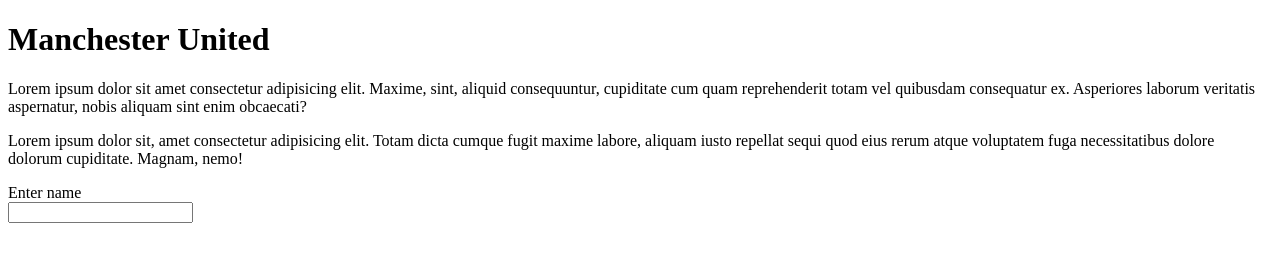
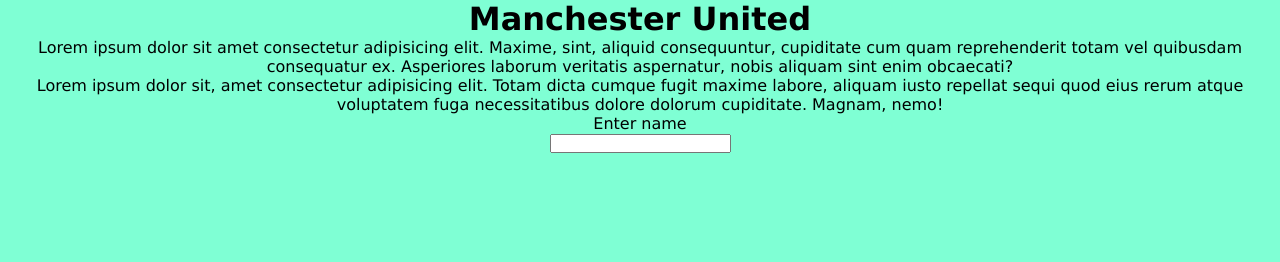
Before and after one commit to gentrit-hoxha/manchester, a plain HTML site: page index.html in a window 1280 px wide. Drawn offline with Linux system fonts and the light colour scheme.

Commit message:
secondcommit

```diff
--- a/index.html
+++ b/index.html
@@ -5,6 +5,7 @@
     <meta http-equiv="X-UA-Compatible" content="IE=edge">
     <meta name="viewport" content="width=device-width, initial-scale=1.0">
     <title>Main webpage</title>
+    <link rel="stylesheet" href="style.css">
 </head>
 <body>
        <h1>Manchester United</h1>
--- /dev/null
+++ b/style.css
@@ -0,0 +1,13 @@
+ *{
+     margin: 0;
+     padding: 0;
+     box-sizing: border-box;
+ }
+
+
+ body {
+     background-color: aquamarine;
+     text-align: center;
+     font-family: 'Lucida Sans', 'Lucida Sans Regular', 'Lucida Grande', 'Lucida Sans Unicode', Geneva, Verdana, sans-serif;
+
+ }
```
